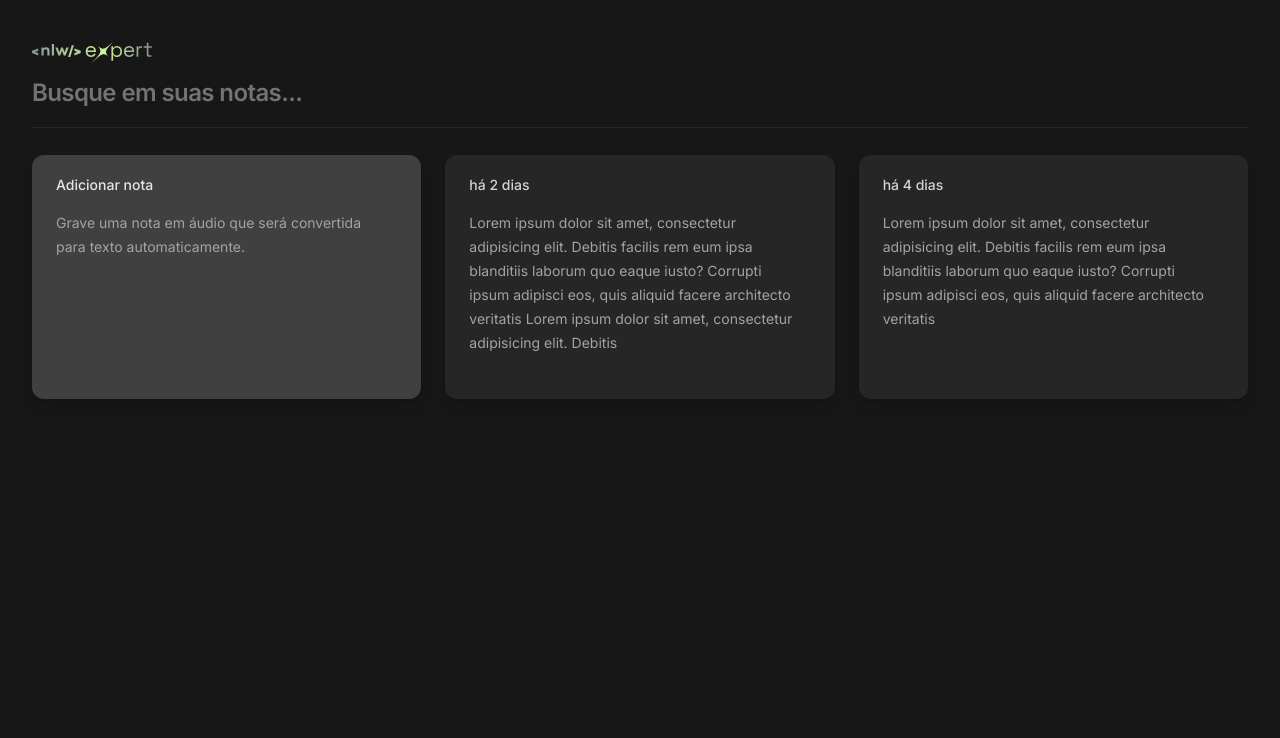
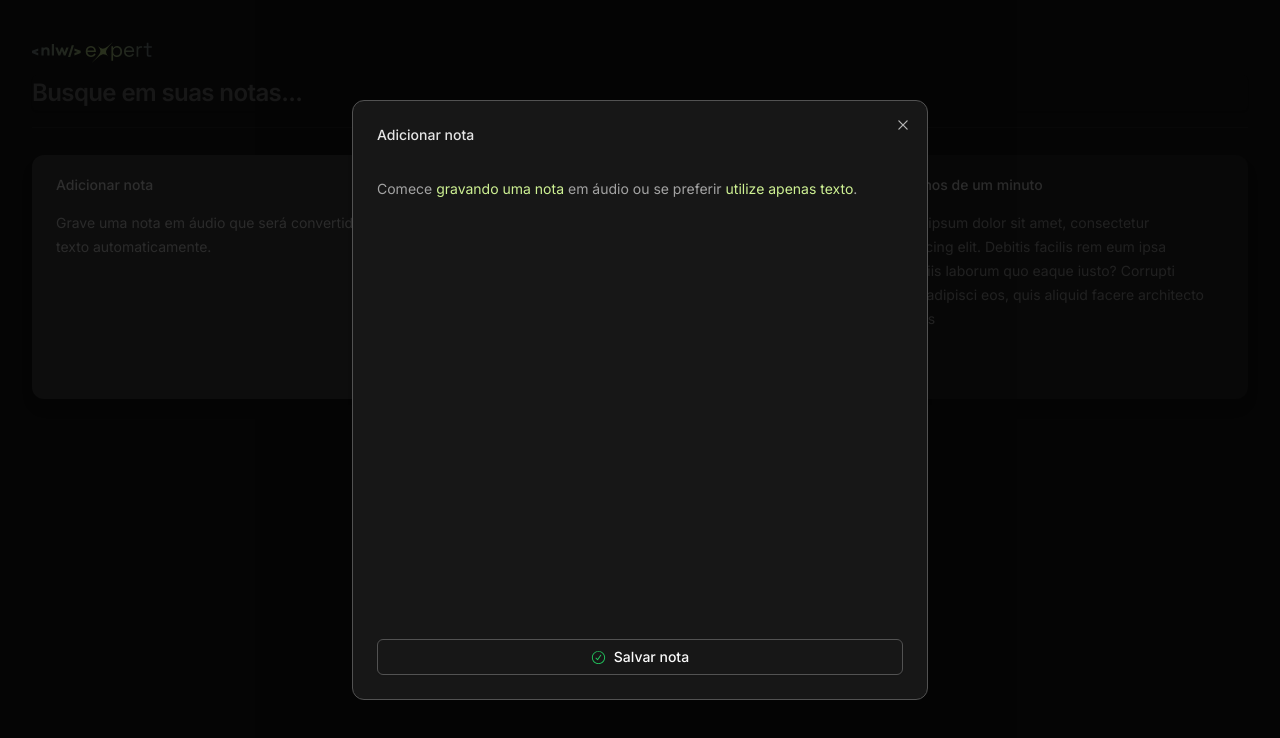
Before and after one commit to VitorAndrey/nlw-expert-react, a React (Vite) app: page / in a window 1280 px wide. Both pictures are taken after a click on the button 226 px from the left and 276 px from the top of the page. Shown: the top 738 px of the page. Built offline with nearby package versions, Linux system fonts and the light colour scheme.

Commit message:
feat: add cards components

```diff
--- a/package.json
+++ b/package.json
@@ -9,12 +9,14 @@
     "preview": "vite preview"
   },
   "dependencies": {
+    "@radix-ui/react-dialog": "^1.0.5",
     "@radix-ui/react-icons": "^1.3.0",
     "@radix-ui/react-scroll-area": "^1.0.5",
     "@radix-ui/react-separator": "^1.0.3",
     "@radix-ui/react-slot": "^1.0.2",
     "class-variance-authority": "^0.7.0",
     "clsx": "^2.1.0",
+    "date-fns": "^3.3.1",
     "react": "^18.2.0",
     "react-dom": "^18.2.0",
     "tailwind-merge": "^2.2.1",
--- a/src/app.tsx
+++ b/src/app.tsx
@@ -1,4 +1,5 @@
 import { Logo } from "./components/logo";
+import { NewNoteCard } from "./components/new-note-card";
 import { NoteCard } from "./components/note-card";
 import { Input } from "./components/ui/input";
 import { Separator } from "./components/ui/separator";
@@ -20,22 +21,22 @@ export function App() {
       <Separator className="bg-neutral-800 mt-4 mb-6" />
 
       <section className="grid grid-cols-1 sm:grid-cols-2 md:grid-cols-3 auto-rows-[250px] gap-6">
-        <NoteCard
-          type="add"
+        <NewNoteCard
           title="Adicionar nota"
           content=" Grave uma nota em áudio que será convertida para texto
             automaticamente."
         />
 
         <NoteCard
-          title="há 2 dias"
+          timeStamp={new Date()}
           content="Lorem ipsum dolor sit amet, consectetur adipisicing elit. Debitis
             facilis rem eum ipsa blanditiis laborum quo eaque iusto? Corrupti
-            ipsum adipisci eos, quis aliquid facere architecto veritatis Lorem ipsum dolor sit amet, consectetur adipisicing elit. Debitis"
+            ipsum adipisci eos, quis aliquid facere architecto veritatis Lorem ipsum
+            dolor sit amet, consectetur adipisicing elit. Debitis"
         />
 
         <NoteCard
-          title="há 4 dias"
+          timeStamp={new Date()}
           content="Lorem ipsum dolor sit amet, consectetur adipisicing elit. Debitis
           facilis rem eum ipsa blanditiis laborum quo eaque iusto? Corrupti
           ipsum adipisci eos, quis aliquid facere architecto veritatis"
--- /dev/null
+++ b/src/components/new-note-card.tsx
@@ -0,0 +1,55 @@
+import { Card } from "./ui/card";
+import { Dialog, DialogClose, DialogContent, DialogTrigger } from "./ui/dialog";
+import { buttonVariants } from "./ui/button";
+import { cn } from "@/lib/utils";
+import { CheckCircledIcon } from "@radix-ui/react-icons";
+
+type NewNoteCardProps = {
+  title: string;
+  content: string;
+};
+
+export function NewNoteCard({ title, content }: NewNoteCardProps) {
+  return (
+    <Dialog>
+      <DialogTrigger className="group text-left outline-none rounded-xl transition-all duration-300">
+        <Card className="bg-neutral-700 p-5 pl-6 pb-3 m-0 border-none shadow-lg overflow-hidden hover:ring-1 hover:ring-neutral-400 transition-all duration-200 group-focus-visible:ring-1 group-focus-visible:ring-theme-primary">
+          <Tittle title={title} />
+
+          <div className="h-44">
+            <p className="text-sm leading-6 text-neutral-300">{content}</p>
+          </div>
+        </Card>
+      </DialogTrigger>
+      <DialogContent className="bg-neutral-900 !rounded-xl flex flex-col border-neutral-600 w-[95vw] h-[75vh] max-h-[700px] max-w-xl">
+        <Tittle title={title} />
+
+        <p className="text-sm leading-6 text-neutral-400 flex-1">
+          Comece{" "}
+          <button className="text-theme-primary hover:underline">
+            gravando uma nota
+          </button>{" "}
+          em áudio ou se preferir{" "}
+          <button className="text-theme-primary hover:underline">
+            utilize apenas texto
+          </button>
+          .
+        </p>
+
+        <DialogClose
+          className={cn(
+            buttonVariants({ variant: "outline" }),
+            "bg-transparent border border-neutral-600 group"
+          )}
+        >
+          <CheckCircledIcon className="mr-2 text-green-500 group-hover:text-green-800" />
+          <span>Salvar nota</span>
+        </DialogClose>
+      </DialogContent>
+    </Dialog>
+  );
+}
+
+function Tittle({ title }: { title: string }) {
+  return <h3 className="text-sm font-medium text-neutral-200 mb-4">{title}</h3>;
+}
--- a/src/components/note-card.tsx
+++ b/src/components/note-card.tsx
@@ -1,29 +1,61 @@
+import { formatDistanceToNow } from "date-fns";
 import { Card } from "./ui/card";
+import { Dialog, DialogClose, DialogContent, DialogTrigger } from "./ui/dialog";
 import { ScrollArea } from "./ui/scroll-area";
+import { ptBR } from "date-fns/locale";
+import { buttonVariants } from "./ui/button";
+import { cn } from "@/lib/utils";
+import { TrashIcon } from "@radix-ui/react-icons";
 
 type NoteCardProps = {
-  title: string;
+  timeStamp: Date;
   content: string;
-  type?: "default" | "add";
 };
 
-export function NoteCard({ title, content, type = "default" }: NoteCardProps) {
+export function NoteCard({ timeStamp, content }: NoteCardProps) {
   return (
-    <button className="text-left outline-none rounded-xl focus-visible:ring-2 focus-visible:ring-[#CEF193] transition-all duration-300">
-      <Card
-        data-type={type}
-        className="bg-neutral-800 p-5 pl-6 pb-3 border-none shadow-lg data-[type=add]:bg-neutral-700 overflow-hidden hover:ring-1 hover:ring-neutral-500 data-[type=add]:hover:ring-neutral-400 transition-all duration-300"
-      >
-        <h3
-          data-type={type}
-          className="text-sm font-medium text-neutral-300 data-[type=add]:text-neutral-200 mb-4"
+    <Dialog>
+      <DialogTrigger className="group text-left outline-none rounded-xl transition-all duration-300">
+        <Card className="bg-neutral-800 p-5 pl-6 pb-3 m-0 border-none shadow-lg overflow-hidden hover:ring-1 hover:ring-neutral-500 transition-all duration-200 group-focus-visible:ring-1 group-focus-visible:ring-theme-primary">
+          <TimeStamp timeStamp={timeStamp} />
+
+          <Content content={content} />
+        </Card>
+      </DialogTrigger>
+      <DialogContent className="bg-neutral-900 !rounded-xl flex flex-col border-neutral-600 w-[95vw] h-[75vh] max-h-[700px] max-w-xl">
+        <TimeStamp timeStamp={timeStamp} />
+
+        <Content content={content} />
+
+        <DialogClose
+          className={cn(
+            buttonVariants({ variant: "outline" }),
+            "bg-transparent border border-neutral-600 group"
+          )}
         >
-          {title}
-        </h3>
-        <ScrollArea className="h-44 scroll pb-2 pr-3.5">
-          <p className="text-sm leading-6 text-neutral-400">{content}</p>
-        </ScrollArea>
-      </Card>
-    </button>
+          <TrashIcon className="mr-2 text-red-500 group-hover:text-red-800" />
+          <span>Deseja apagar essa nota?</span>
+        </DialogClose>
+      </DialogContent>
+    </Dialog>
   );
 }
+
+function TimeStamp({ timeStamp }: { timeStamp: Date }) {
+  return (
+    <h3 className="text-sm font-medium text-neutral-300 mb-4">
+      {formatDistanceToNow(timeStamp, {
+        locale: ptBR,
+        addSuffix: true,
+      })}
+    </h3>
+  );
+}
+
+function Content({ content }: { content: string }) {
+  return (
+    <ScrollArea className="h-44 pb-2 pr-3.5 flex-1">
+      <p className="text-sm leading-6 text-neutral-400">{content}</p>
+    </ScrollArea>
+  );
+}
--- /dev/null
+++ b/src/components/ui/dialog.tsx
@@ -0,0 +1,120 @@
+import * as React from "react";
+import * as DialogPrimitive from "@radix-ui/react-dialog";
+import { Cross2Icon } from "@radix-ui/react-icons";
+
+import { cn } from "@/lib/utils";
+
+const Dialog = DialogPrimitive.Root;
+
+const DialogTrigger = DialogPrimitive.Trigger;
+
+const DialogPortal = DialogPrimitive.Portal;
+
+const DialogClose = DialogPrimitive.Close;
+
+const DialogOverlay = React.forwardRef<
+  React.ElementRef<typeof DialogPrimitive.Overlay>,
+  React.ComponentPropsWithoutRef<typeof DialogPrimitive.Overlay>
+>(({ className, ...props }, ref) => (
+  <DialogPrimitive.Overlay
+    ref={ref}
+    className={cn(
+      "fixed inset-0 z-50 bg-black/80 data-[state=open]:animate-in data-[state=closed]:animate-out data-[state=closed]:fade-out-0 data-[state=open]:fade-in-0",
+      className
+    )}
+    {...props}
+  />
+));
+DialogOverlay.displayName = DialogPrimitive.Overlay.displayName;
+
+const DialogContent = React.forwardRef<
+  React.ElementRef<typeof DialogPrimitive.Content>,
+  React.ComponentPropsWithoutRef<typeof DialogPrimitive.Content>
+>(({ className, children, ...props }, ref) => (
+  <DialogPortal>
+    <DialogOverlay />
+    <DialogPrimitive.Content
+      ref={ref}
+      className={cn(
+        "fixed left-[50%] top-[50%] z-50 grid w-full max-w-lg translate-x-[-50%] translate-y-[-50%] gap-4 border bg-background p-6 shadow-lg duration-200 data-[state=open]:animate-in data-[state=closed]:animate-out data-[state=closed]:fade-out-0 data-[state=open]:fade-in-0 data-[state=closed]:zoom-out-95 data-[state=open]:zoom-in-95 data-[state=closed]:slide-out-to-left-1/2 data-[state=closed]:slide-out-to-top-[48%] data-[state=open]:slide-in-from-left-1/2 data-[state=open]:slide-in-from-top-[48%] sm:rounded-lg",
+        className
+      )}
+      {...props}
+    >
+      {children}
+      <DialogPrimitive.Close className="focus-visible:ring-1 ring-theme-primary absolute right-4 top-4 rounded-sm opacity-70 transition-opacity hover:opacity-100 outline-none disabled:pointer-events-none data-[state=open]:bg-accent data-[state=open]:text-muted-foreground">
+        <Cross2Icon className="h-4 w-4" />
+        <span className="sr-only">Close</span>
+      </DialogPrimitive.Close>
+    </DialogPrimitive.Content>
+  </DialogPortal>
+));
+DialogContent.displayName = DialogPrimitive.Content.displayName;
+
+const DialogHeader = ({
+  className,
+  ...props
+}: React.HTMLAttributes<HTMLDivElement>) => (
+  <div
+    className={cn(
+      "flex flex-col space-y-1.5 text-center sm:text-left",
+      className
+    )}
+    {...props}
+  />
+);
+DialogHeader.displayName = "DialogHeader";
+
+const DialogFooter = ({
+  className,
+  ...props
+}: React.HTMLAttributes<HTMLDivElement>) => (
+  <div
+    className={cn(
+      "flex flex-col-reverse sm:flex-row sm:justify-end sm:space-x-2",
+      className
+    )}
+    {...props}
+  />
+);
+DialogFooter.displayName = "DialogFooter";
+
+const DialogTitle = React.forwardRef<
+  React.ElementRef<typeof DialogPrimitive.Title>,
+  React.ComponentPropsWithoutRef<typeof DialogPrimitive.Title>
+>(({ className, ...props }, ref) => (
+  <DialogPrimitive.Title
+    ref={ref}
+    className={cn(
+      "text-lg font-semibold leading-none tracking-tight",
+      className
+    )}
+    {...props}
+  />
+));
+DialogTitle.displayName = DialogPrimitive.Title.displayName;
+
+const DialogDescription = React.forwardRef<
+  React.ElementRef<typeof DialogPrimitive.Description>,
+  React.ComponentPropsWithoutRef<typeof DialogPrimitive.Description>
+>(({ className, ...props }, ref) => (
+  <DialogPrimitive.Description
+    ref={ref}
+    className={cn("text-sm text-muted-foreground", className)}
+    {...props}
+  />
+));
+DialogDescription.displayName = DialogPrimitive.Description.displayName;
+
+export {
+  Dialog,
+  DialogPortal,
+  DialogOverlay,
+  DialogTrigger,
+  DialogClose,
+  DialogContent,
+  DialogHeader,
+  DialogFooter,
+  DialogTitle,
+  DialogDescription,
+};
--- a/src/index.css
+++ b/src/index.css
@@ -73,4 +73,7 @@
   body {
     @apply bg-background text-foreground;
   }
+  button:active {
+    scale: 0.99;
+  }
 }
--- a/tailwind.config.js
+++ b/tailwind.config.js
@@ -13,6 +13,7 @@ module.exports = {
     },
     extend: {
       colors: {
+        "theme-primary": "#CEF193",
         border: "hsl(var(--border))",
         input: "hsl(var(--input))",
         ring: "hsl(var(--ring))",
```
Also changed, not shown: 1 other file (tests, documents, lock files or other folders).
